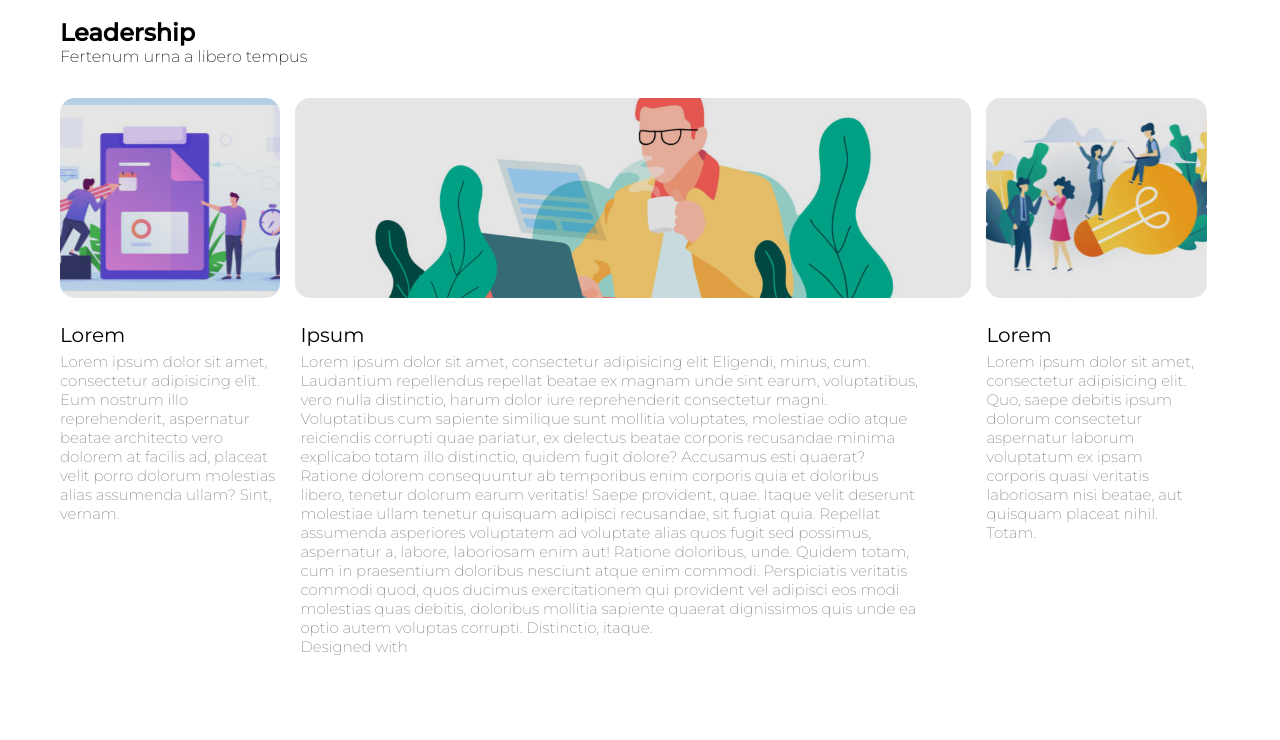
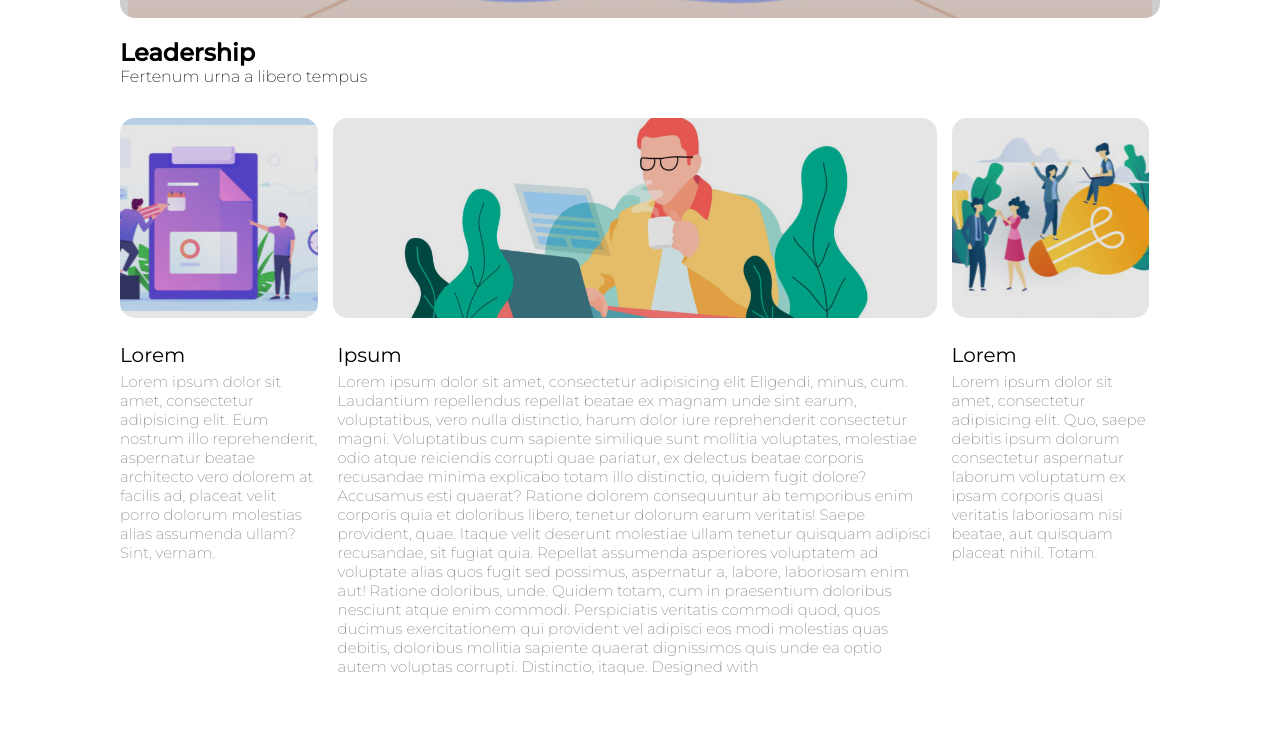
Before and after one commit to bastiano86/htmlcss-wp, a plain HTML site: page index.html in a window 1280 px wide. Shown: the part 632-1372 px from the top of the page. Drawn offline with Linux system fonts and the light colour scheme.

Commit message:
ottavo commit

```diff
--- a/index.html
+++ b/index.html
@@ -51,35 +51,35 @@
                   <div class="little-column float-left">
 
                     <h2>Lorem</h2>
-                    <p>Lorem ipsum dolor sit amet,<br>
-                        consectetur adipisicing elit.<br>
-                        Eum nostrum illo<br>
-                        reprehenderit, aspernatur<br>
-                        beatae architecto vero<br>
-                        dolorem at facilis ad, placeat<br>
-                        velit porro dolorum molestias<br>
-                        alias assumenda ullam? Sint,<br>
+                    <p>Lorem ipsum dolor sit amet,
+                        consectetur adipisicing elit.
+                        Eum nostrum illo
+                        reprehenderit, aspernatur
+                        beatae architecto vero
+                        dolorem at facilis ad, placeat
+                        velit porro dolorum molestias
+                        alias assumenda ullam? Sint,
                         vernam.
 
                   </div>
 <!--colonna grande -->
                   <div class="big-column float-left">
                     <h2>Ipsum</h2>
-                    <p>Lorem ipsum dolor sit amet, consectetur adipisicing elit Eligendi, minus, cum.<br>
-                        Laudantium repellendus repellat beatae ex magnam unde sint earum, voluptatibus,<br>
-                        vero nulla distinctio, harum dolor iure reprehenderit consectetur magni.<br>
-                        Voluptatibus cum sapiente similique sunt mollitia voluptates, molestiae odio atque<br>
-                        reiciendis corrupti quae pariatur, ex delectus beatae corporis recusandae minima<br>
-                        explicabo totam illo distinctio, quidem fugit dolore? Accusamus esti quaerat?<br>
-                        Ratione dolorem consequuntur ab temporibus enim corporis quia et doloribus<br>
-                        libero, tenetur dolorum earum veritatis! Saepe provident, quae. Itaque velit deserunt<br>
-                        molestiae ullam tenetur quisquam adipisci recusandae, sit fugiat quia. Repellat<br>
-                        assumenda asperiores voluptatem ad voluptate alias quos fugit sed possimus,<br>
-                        aspernatur a, labore, laboriosam enim aut! Ratione doloribus, unde. Quidem totam,<br>
-                        cum in praesentium doloribus nesciunt atque enim commodi. Perspiciatis veritatis<br>
-                        commodi quod, quos ducimus exercitationem qui provident vel adipisci eos modi<br>
-                        molestias quas debitis, doloribus mollitia sapiente quaerat dignissimos quis unde ea<br>
-                        optio autem voluptas corrupti. Distinctio, itaque.<br>
+                    <p>Lorem ipsum dolor sit amet, consectetur adipisicing elit Eligendi, minus, cum.
+                        Laudantium repellendus repellat beatae ex magnam unde sint earum, voluptatibus,
+                        vero nulla distinctio, harum dolor iure reprehenderit consectetur magni.
+                        Voluptatibus cum sapiente similique sunt mollitia voluptates, molestiae odio atque
+                        reiciendis corrupti quae pariatur, ex delectus beatae corporis recusandae minima
+                        explicabo totam illo distinctio, quidem fugit dolore? Accusamus esti quaerat?
+                        Ratione dolorem consequuntur ab temporibus enim corporis quia et doloribus
+                        libero, tenetur dolorum earum veritatis! Saepe provident, quae. Itaque velit deserunt
+                        molestiae ullam tenetur quisquam adipisci recusandae, sit fugiat quia. Repellat
+                        assumenda asperiores voluptatem ad voluptate alias quos fugit sed possimus,
+                        aspernatur a, labore, laboriosam enim aut! Ratione doloribus, unde. Quidem totam,
+                        cum in praesentium doloribus nesciunt atque enim commodi. Perspiciatis veritatis
+                        commodi quod, quos ducimus exercitationem qui provident vel adipisci eos modi
+                        molestias quas debitis, doloribus mollitia sapiente quaerat dignissimos quis unde ea
+                        optio autem voluptas corrupti. Distinctio, itaque.
                         Designed with
                       </p>
 
@@ -88,15 +88,15 @@
 
                   <div class="little-column float-left">
                     <h2>Lorem</h2>
-                    <p>Lorem ipsum dolor sit amet,<br>
-                        consectetur adipisicing elit.<br>
-                        Quo, saepe debitis ipsum<br>
-                        dolorum consectetur<br>
-                        aspernatur laborum<br>
-                        voluptatum ex ipsam<br>
-                        corporis quasi veritatis<br>
-                        laboriosam nisi beatae, aut<br>
-                        quisquam placeat nihil.<br>
+                    <p>Lorem ipsum dolor sit amet,
+                        consectetur adipisicing elit.
+                        Quo, saepe debitis ipsum
+                        dolorum consectetur
+                        aspernatur laborum
+                        voluptatum ex ipsam
+                        corporis quasi veritatis
+                        laboriosam nisi beatae, aut
+                        quisquam placeat nihil.
                         Totam.
                       </p>
 
--- a/style.css
+++ b/style.css
@@ -5,7 +5,7 @@
   box-sizing: border-box;
 }
 body{
-  margin: 20px 60px;
+  margin: 40px 120px;
   font-family: 'Montserrat', sans-serif;
   font-weight: 200;
 }
@@ -50,6 +50,7 @@ header ul li:hover {
   url(img/banner.jpg);
   display: inline-block;
   background-position: center;
+  background-repeat: no-repeat;
   width: 100%;
   height: 500px;
   margin-bottom: 10px;
@@ -60,6 +61,7 @@ header ul li:hover {
   background-image:linear-gradient(rgba(0, 0, 0, 0.2), rgba(0, 0, 0, 0.3)),
   url(img/banner.jpg);
   background-position: center;
+  background-repeat: no-repeat;
   width: 100%;
   height: 500px;
   margin-bottom: 10px;
@@ -100,7 +102,7 @@ header ul li:hover {
  height: 800px;
  width: 100%;
  margin-bottom: 5px;
-
+ min-width: 800px;
 
 }
 /* Clearfix */
@@ -134,8 +136,6 @@ header ul li:hover {
   background-size:cover;
   padding-left: 5px;
   padding-right: 5px;
-
-
 }
 /* Columns */
 
```
